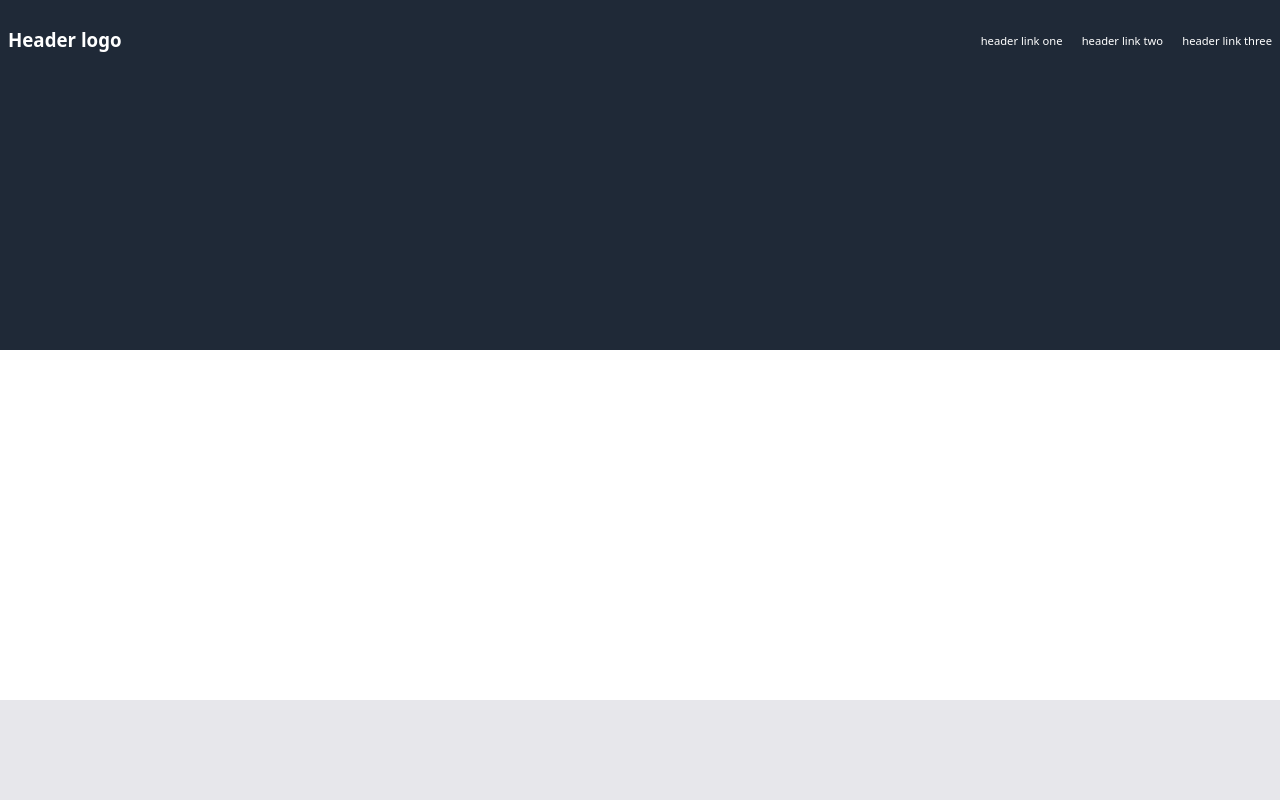
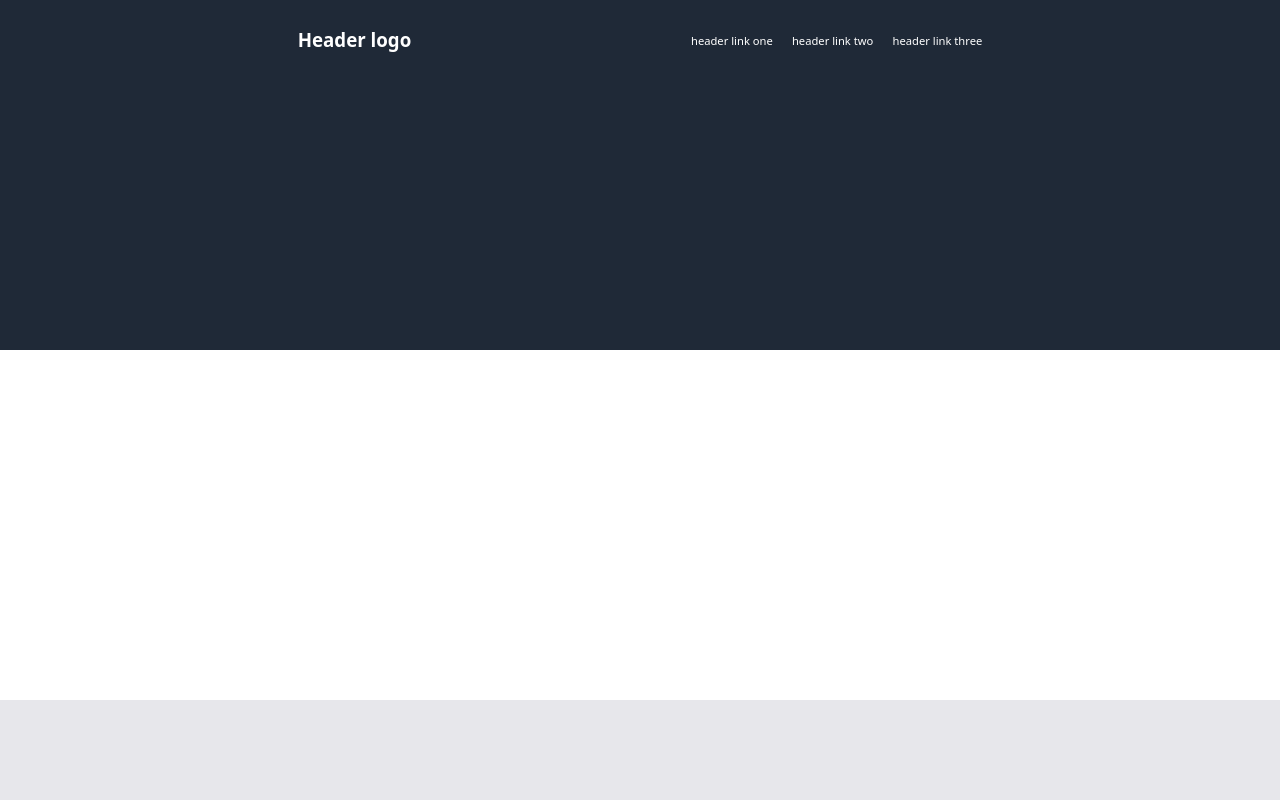
Before and after one commit to tekcar123/odin-Landing-page, a plain HTML site: page index.html in a window 1280 px wide. Shown: the top 800 px of the page. Drawn offline with Linux system fonts and the light colour scheme.

Commit message:
put margins to the left and right

```diff
--- a/index.html
+++ b/index.html
@@ -9,12 +9,14 @@
 </head>
 <body>
     <div class="header">
-        <h3><bold>Header logo</bold></h3>
+        <div class="margin-left"></div>
+        <h3 class="header-logo"><bold>Header logo</bold></h3>
         <ul class="header-links">
             <li><a href="./index.html">header link one</a></li>
             <li><a href="./index.html">header link two</a></li>
             <li><a href="./index.html">header link three</a></li>
         </ul>
+        <div class="margin-right"></div>
     </div>
     <div class="top">
 
--- a/style.css
+++ b/style.css
@@ -7,6 +7,7 @@ ul.header-links {
     display: flex;
     gap: 1.2rem;
     align-items: center;
+    justify-content: end;
 }
 
 a {
@@ -17,6 +18,7 @@ a {
 
 .header {
     display: flex;
+    flex: 1 1 auto;
     justify-content: space-between;
     color: white;
 }
@@ -35,3 +37,12 @@ body {
     );
 
 }
+
+.margin-left, .margin-right {
+    width: 50px;
+    flex: 1 2 1;
+}
+
+.header-logo {
+
+}
```
